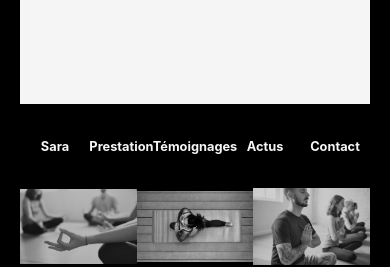
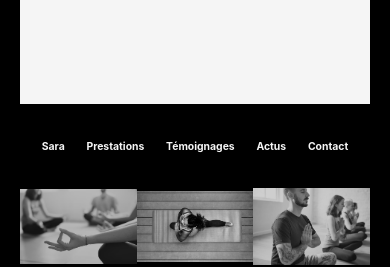
Before and after one commit to e-hainaux/SYA-frontend, a Next.js app: page / in a window 390 px wide. Shown: the part 800-1067 px from the top of the page. Built offline with nearby package versions, Linux system fonts and the light colour scheme.

Commit message:
mise à jour navigation

```diff
--- a/styles/Navigation.module.css
+++ b/styles/Navigation.module.css
@@ -37,7 +37,7 @@
   display: flex;
   justify-content: center;
   align-items: center;
-  width: 20%;
+  width: auto;
   height: auto;
   /* border: 1px solid red; */
 }
@@ -68,3 +68,9 @@
 .pointer {
   cursor: pointer;
 }
+
+@media screen and (max-width: 500px) {
+  .a {
+    font-size: 0.65rem;
+  }
+}
```
